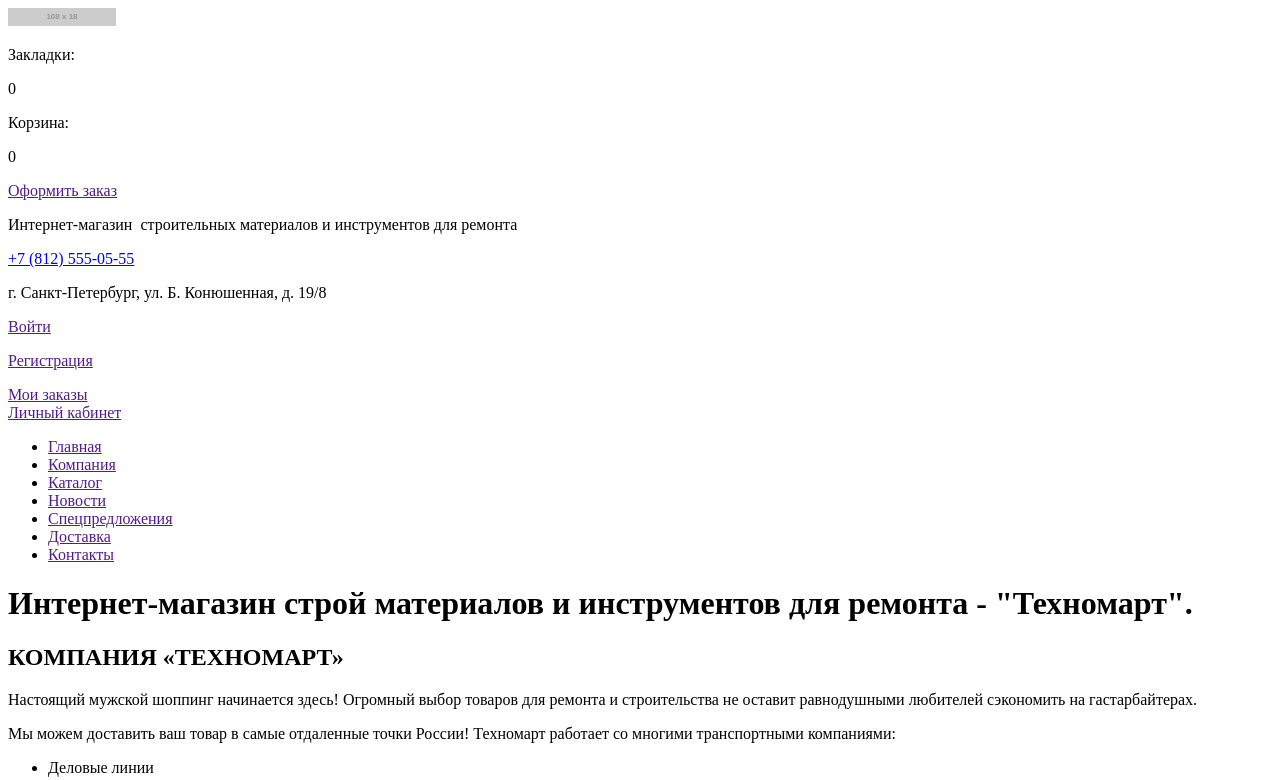
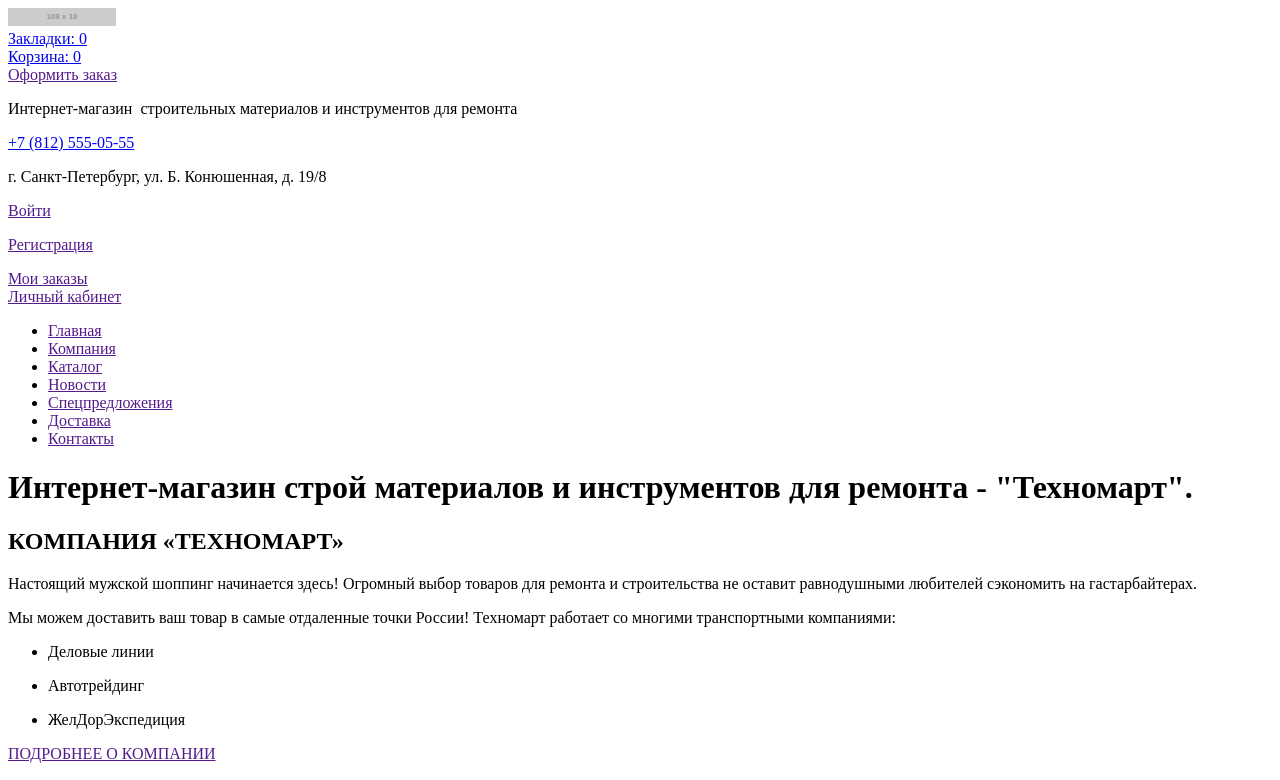
Before and after one commit to ko-yu-ki/1050403-technomart-28, a plain HTML site: page index.html in a window 1280 px wide. Shown: the top 780 px of the page. Drawn offline with Linux system fonts and the light colour scheme; placeholder pictures from the web are drawn by us; a web font is replaced by a local one.

Commit message:
корзина и закладки были оформлены ссылками

```diff
--- a/index.html
+++ b/index.html
@@ -15,19 +15,17 @@
           здесь будет форма поиска
         </form>
         -->
-        <div class="favoutites">
+        <div class="favourites">
           <div class="favourites-icon" >
             <!-- width="15" height="15" -->
           </div>
-          <p class="favourites-label">Закладки:</p>
-          <p class="favourites-quantity">0</p>
+          <a class="favourites" href="#">Закладки: 0</a>
         </div>
         <div class="cart">
           <div class="cart-icon">
               <!-- width="15" height="15" -->
           </div>
-          <p class="cart-label">Корзина:</p>
-          <p class="cart-quantity">0</p>
+          <a class="cart" href="#">Корзина: 0</a>
         </div>
         <a class="checkout-button button" href="" >Оформить заказ</a>
       </div>
```
Also changed, not shown: catalog.html (+3 -5 lines).
